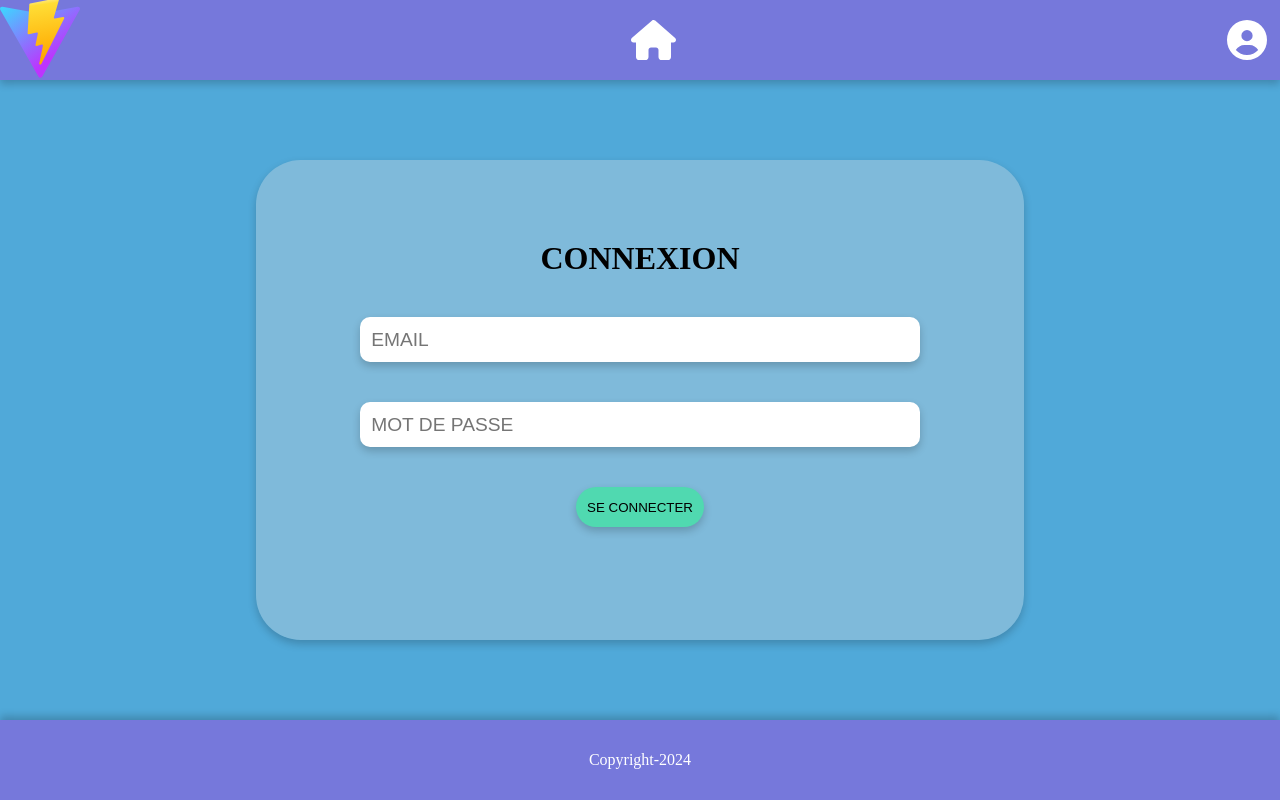
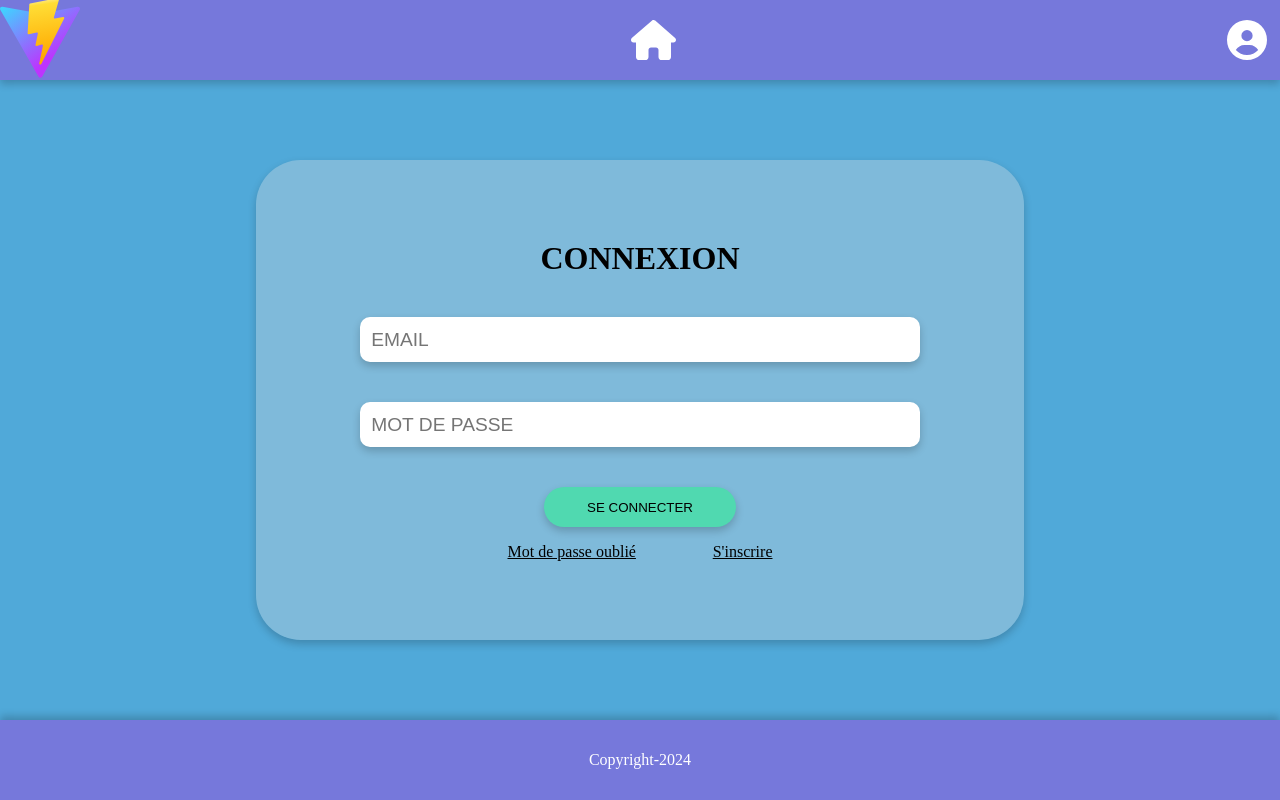
Before and after one commit to LucoJonathan/CartodexTCG, a React (Vite) app in the folder Front/CartodexTCG/: page /login in a window 1280 px wide. Built offline with nearby package versions, Linux system fonts and the light colour scheme.

Commit message:
feat: front login finish

```diff
--- a/Front/CartodexTCG/src/Components/Login/Login.jsx
+++ b/Front/CartodexTCG/src/Components/Login/Login.jsx
@@ -1,15 +1,31 @@
-import { ButtonConnect , DivFormLogin , DivTitleForm , InputEmail , InputPassword } from "./Login.style.jsx";
+import {
+    ButtonConnect ,
+    DivFormLogin ,
+    DivLabel ,
+    DivTitleForm ,
+    InputEmail ,
+    InputPassword ,
+    LabelNav
+} from "./Login.style.jsx";
 
 
 export const Login = () => {
 
     return (
         <>
-            <DivFormLogin>
+            <DivFormLogin >
                 <DivTitleForm>CONNEXION</DivTitleForm>
                 <InputEmail placeholder="EMAIL"/>
                 <InputPassword placeholder="MOT DE PASSE"/>
-                <ButtonConnect>SE CONNECTER</ButtonConnect>
+                <ButtonConnect type="submit">SE CONNECTER</ButtonConnect>
+                <DivLabel>
+                    <div>
+                        <LabelNav href="/password-forgot">Mot de passe oublié</LabelNav>
+                    </div>
+                    <div>
+                        <LabelNav href="/register">S'inscrire</LabelNav>
+                    </div>
+                </DivLabel>
             </DivFormLogin>
         </>
     )
--- a/Front/CartodexTCG/src/Components/Login/Login.style.jsx
+++ b/Front/CartodexTCG/src/Components/Login/Login.style.jsx
@@ -1,6 +1,6 @@
 import styled from "styled-components";
 
-export const DivFormLogin = styled.div`
+export const DivFormLogin = styled.form`
     display: flex;
     flex-direction: column;
     align-items: center;
@@ -39,10 +39,20 @@ export const InputPassword = styled.input`
 
 export const ButtonConnect = styled.button`
     margin-top: 5vh;
-    width: 10vw;
+    width: 15vw;
     height: 5vh;
     background-color: #50D9B0 ;
     border: none;
     border-radius: 20px;
     box-shadow: 0 4px 8px rgba(0, 0, 0, 0.2);
 `;
+
+export const DivLabel = styled.div`
+        display: flex;
+        margin-top: 2vh;
+        gap: 6vw;
+`;
+
+export const LabelNav = styled.a`
+    color: black;
+`;
```
